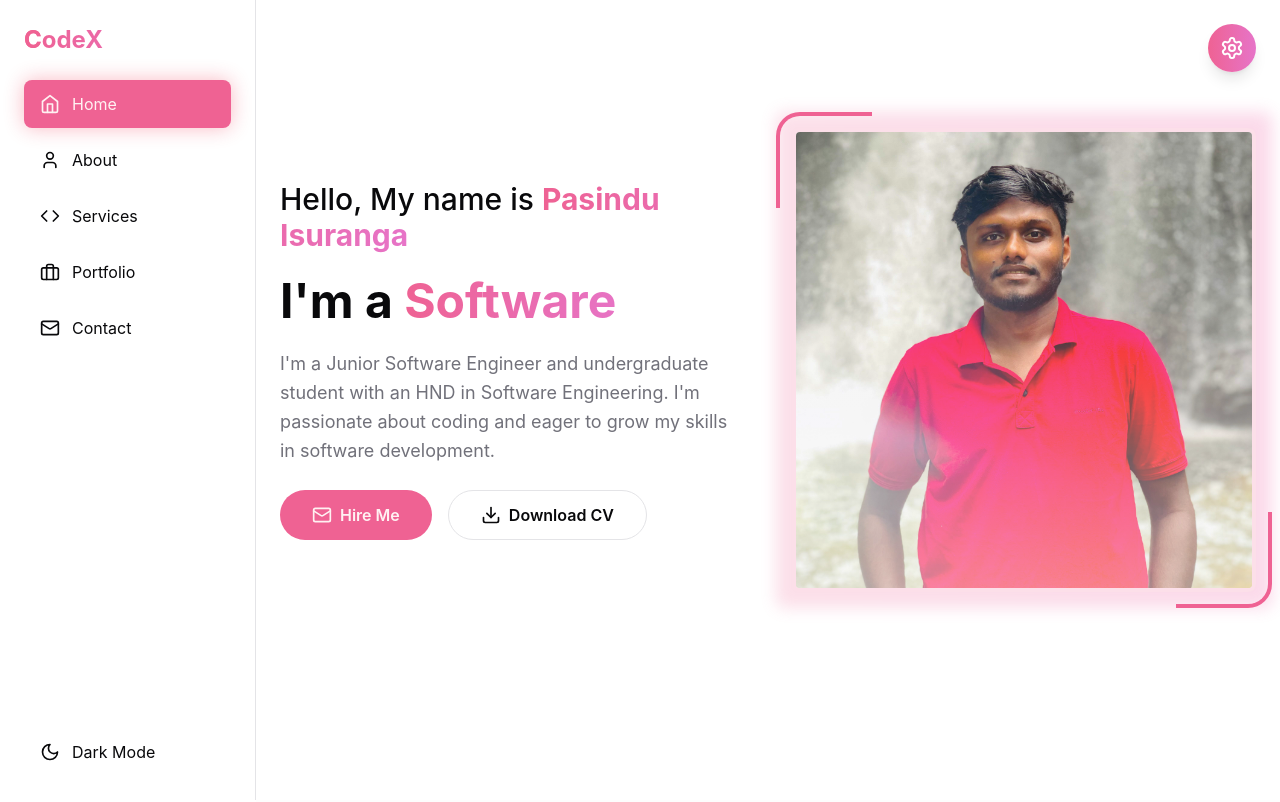
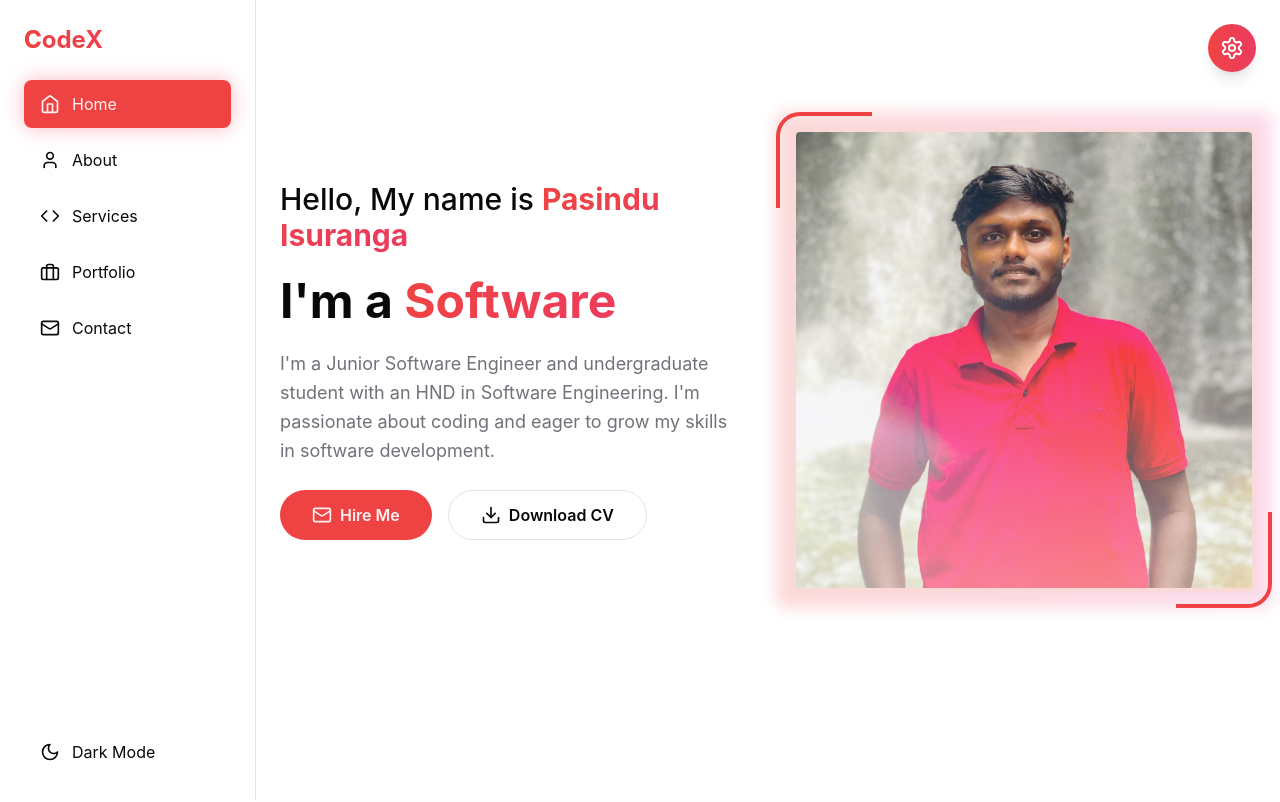
Before and after one commit to pasinduisuranga/My-New-Portfolio, a React (Vite) app in the folder react-portfolio/: page / in a window 1280 px wide. Shown: the top 802 px of the page. Built offline with nearby package versions, Linux system fonts and the light colour scheme.

Commit message:
fix: update color theme variables in StyleSwitcher and index.css

```diff
--- a/react-portfolio/src/components/StyleSwitcher/StyleSwitcher.tsx
+++ b/react-portfolio/src/components/StyleSwitcher/StyleSwitcher.tsx
@@ -17,9 +17,9 @@ const StyleSwitcher: React.FC = () => {
   const colorThemes: ColorTheme[] = [
     {
       name: 'color-1',
-      primary: '339 81% 66%',
-      secondary: '316 70% 68%',
-      gradient: 'linear-gradient(135deg, hsl(339, 81%, 66%) 0%, hsl(316, 70%, 68%) 100%)'
+      primary: '0 84% 60%',
+      secondary: '348 83% 58%',
+      gradient: 'linear-gradient(135deg, hsl(0, 84%, 60%) 0%, hsl(348, 83%, 58%) 100%)'
     },
     {
       name: 'color-2',
--- a/react-portfolio/src/index.css
+++ b/react-portfolio/src/index.css
@@ -10,8 +10,8 @@
     --card-foreground: 240 10% 3.9%;
     --popover: 0 0% 100%;
     --popover-foreground: 240 10% 3.9%;
-    --primary: 339 81% 66%;
-    --secondary: 316 70% 68%;
+    --primary: 0 84% 60%;
+    --secondary: 348 83% 58%;
     --primary-foreground: 355.7 100% 97.3%;
     --secondary-foreground: 240 5.9% 10%;
     --muted: 240 4.8% 95.9%;
@@ -26,7 +26,7 @@
     --radius: 0.5rem;
 
     /* Custom gradient variable */
-    --gradient-primary: linear-gradient(135deg, hsl(339, 81%, 66%) 0%, hsl(316, 70%, 68%) 100%);
+    --gradient-primary: linear-gradient(135deg, hsl(0, 84%, 60%) 0%, hsl(348, 83%, 58%) 100%);
   }
 
   .dark {
@@ -36,8 +36,8 @@
     --card-foreground: 0 0% 98%;
     --popover: 240 10% 3.9%;
     --popover-foreground: 0 0% 98%;
-    --primary: 339 81% 66%;
-    --secondary: 316 70% 68%;
+    --primary: 0 84% 60%;
+    --secondary: 348 83% 58%;
     --primary-foreground: 355.7 100% 97.3%;
     --secondary-foreground: 0 0% 98%;
     --muted: 240 3.7% 15.9%;
```
